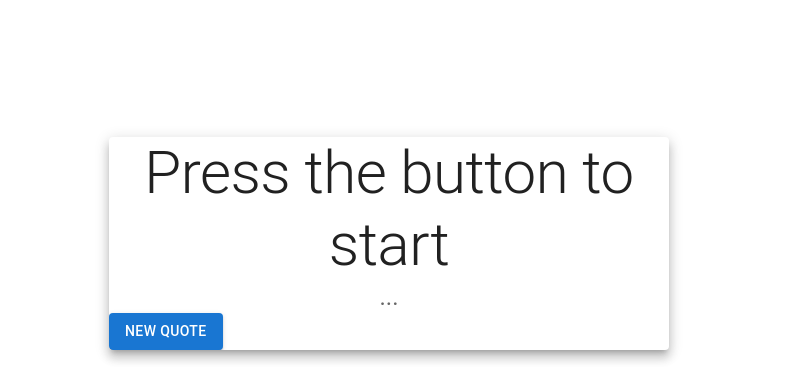
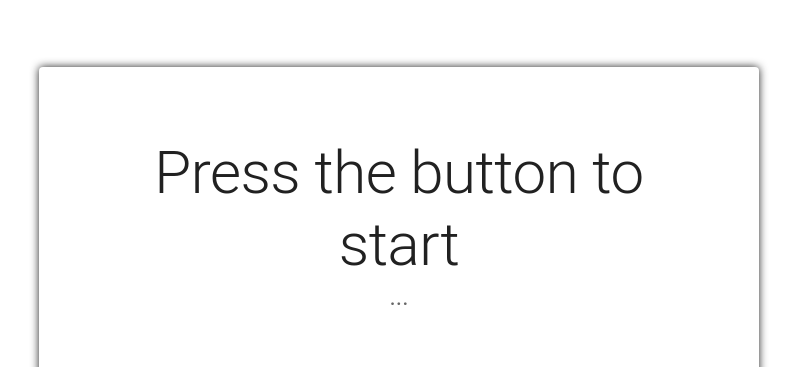
Before and after one commit to MSiestoGarabana/random-quote-generator-libraries, a React (Create React App) app: page / in a window 1280 px wide. Shown: the part 433-800 px from the top of the page, without its empty margins (461-1258 px from the left). Built offline with nearby package versions, Linux system fonts and the light colour scheme.

Commit message:
Create and Implement Styled Components

```diff
--- a/src/QuoteCard.js
+++ b/src/QuoteCard.js
@@ -1,5 +1,12 @@
 import React from "react";
-import { Box, Button, CircularProgress, Card, Typography } from "@mui/material";
+import {
+  Button,
+  CircularProgress,
+  Card,
+  Typography,
+  Container,
+  LinearProgress,
+} from "@mui/material";
 //import { makeStyles } from "@mui/styles";
 import { styled } from "@mui/material";
 import { useAsyncFn } from "react-use";
@@ -12,68 +19,92 @@ function QuoteAuthorCard() {
   }, ["https://api.quotable.io/random"]);
 
   const fetchButton = (
-    <Button onClick={() => doFetch()} variant="contained" align="center">
+    <Button
+      size="large"
+      onClick={() => doFetch()}
+      variant="contained"
+      border-radius="10px"
+      margin="50px"
+      position="fixed"
+    >
       New Quote
     </Button>
   );
-  const CustomBox = styled(Box)(({ theme }) => ({
-    raised: true,
-    width: 600,
+
+  const CustomCard = styled(Card)(({ theme }) => ({
+    display: "flex",
+    flexDirection: "column",
+    width: "auto",
+    minHeight: 300,
+    minWidth: 600,
     margin: 500,
-    padding: 50,
+    marginRight: 300,
+    padding: 60,
+    boxShadow: "0px 0px 8px ",
   }));
-  const CustomCard = styled(Card)(({ theme }) => ({
-    margin: 20,
-    backgroundColor: "white",
+  const ButtonContainer = styled(Container)(({ theme }) => ({
+    marginBottom: 30,
+    marginTop: 80,
+    width: 300,
+    padding: 10,
+    display: "flex",
+    flexDirection: "column",
+  }));
+  const TextContainer = styled(Container)(({ theme }) => ({
+    alignItems: "center",
+    display: "flex",
+    flexDirection: "column",
+    minHeight: 150,
+    padding: 10,
+    marginBottom: 0,
   }));
 
+  function GetContent() {
     if (state.value === undefined)
       return (
-      <CustomBox>
-        <CustomCard raised="true">
-          <div>
+        <TextContainer>
           <Typography variant="h2" align="center" color="textPrimary">
             Press the button to start
           </Typography>
           <Typography variant="h5" align="center" color="textSecondary">
             ...
           </Typography>
-          </div>
-          {fetchButton}
-        </CustomCard>
-      </CustomBox>
+        </TextContainer>
       );
     if (state.loading)
       return (
-      <CustomBox>
-        <CustomCard raised="true">
+        <TextContainer>
           <CircularProgress />
-          {fetchButton}
-        </CustomCard>
-      </CustomBox>
+        </TextContainer>
       );
     if (state.error)
       return (
-      <CustomBox>
-        <CustomCard raised="true">
-          <div>Error: {state.error.message}</div>
-        </CustomCard>
-      </CustomBox>
+        <TextContainer>
+          <Typography>Error: {state.error.message}</Typography>
+        </TextContainer>
       );
     return (
-    <CustomBox>
-      <CustomCard raised="true">
-        <div>
+      <TextContainer>
         <Typography variant="h4" align="center" color="textPrimary">
           {state.value.content}
         </Typography>
-          <Typography variant="h6" align="center" color="textSecondary">
+        <Typography
+          marginTop={"40px"}
+          variant="h6"
+          align="center"
+          color="textSecondary"
+        >
           {state.value.author}
         </Typography>
-        </div>
-        {fetchButton}
+      </TextContainer>
+    );
+  }
+
+  return (
+    <CustomCard>
+      <GetContent />
+      <ButtonContainer theme={"buttonContainer"}>{fetchButton}</ButtonContainer>
     </CustomCard>
-    </CustomBox>
   );
 }
 export default QuoteAuthorCard;
```
Lines whose indentation alone changed are shown as unchanged.
